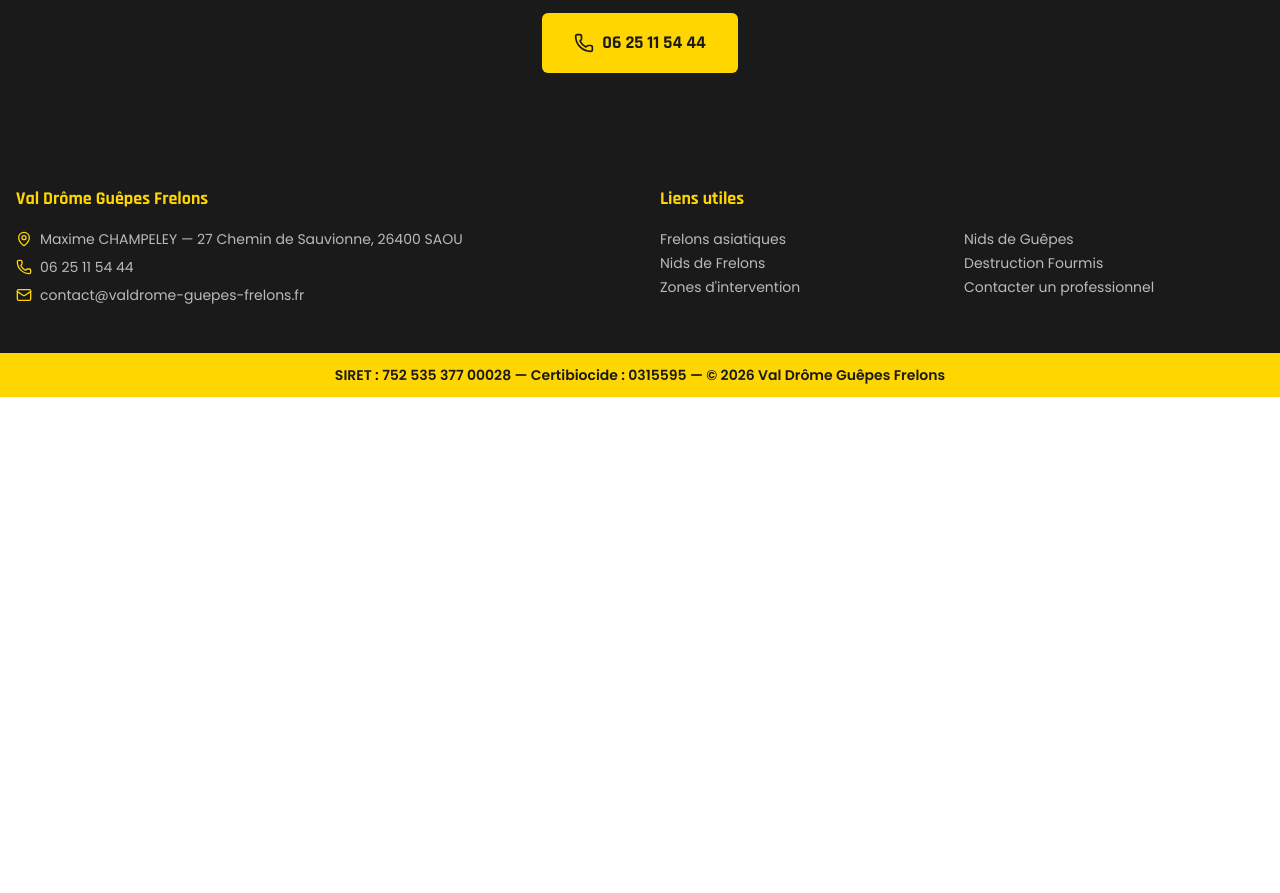
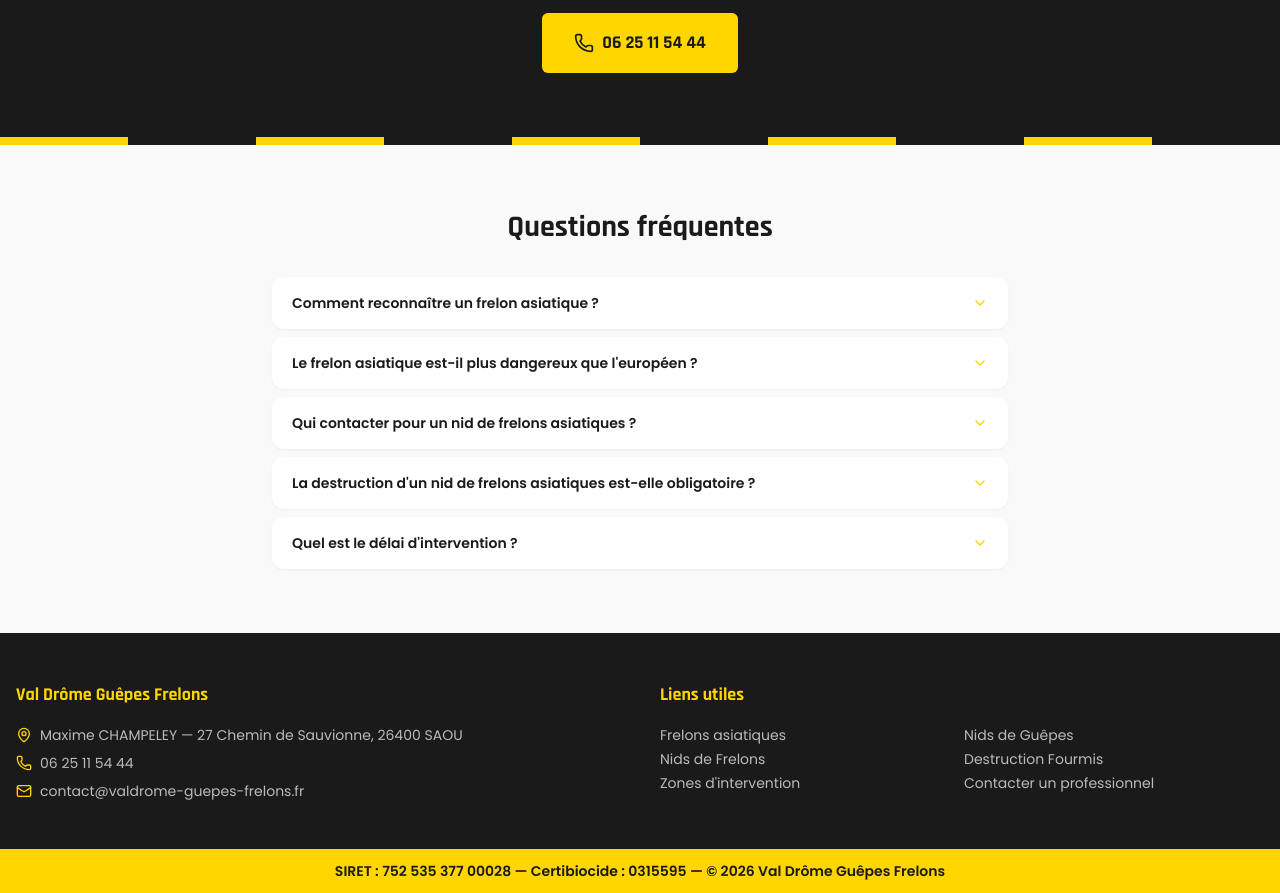
Before and after one commit to iamlucasolive/valdrome-guepes-frelons, a React (Vite) app: page /frelons in a window 1280 px wide. Shown: the part 1240-2133 px from the top of the page. Before the commit the page ends 1637 px from the top, so only its background shows below. Built offline with nearby package versions, Linux system fonts and the light colour scheme.

Commit message:
feat: add FAQ section with schema markup to FrelonsPage

```diff
--- a/src/pages/FrelonsPage.tsx
+++ b/src/pages/FrelonsPage.tsx
@@ -3,7 +3,31 @@ import { motion } from 'framer-motion'
 import { Phone as PhoneIcon } from 'lucide-react'
 import HeroSection from '../components/HeroSection'
 import WaspStripeDivider from '../components/WaspStripeDivider'
+import FaqSection, { FaqItem } from '../components/FaqSection'
 import { CONTACT } from '../data/content'
+
+const FAQ_FRELONS: FaqItem[] = [
+  {
+    question: "Comment reconnaître un frelon asiatique ?",
+    answer: "Le frelon asiatique (Vespa velutina) est plus petit que l'européen. Il a un abdomen majoritairement noir avec une bande orange sur le 4ème segment, et des pattes jaunes à l'extrémité.",
+  },
+  {
+    question: "Le frelon asiatique est-il plus dangereux que l'européen ?",
+    answer: "Pas davantage pour l'humain en termes de venin, mais il est une menace majeure pour les abeilles et la biodiversité. En revanche, il peut attaquer en masse si le nid est menacé.",
+  },
+  {
+    question: "Qui contacter pour un nid de frelons asiatiques ?",
+    answer: "Contactez un professionnel certifié Certibiocide comme Val Drôme Guêpes Frelons. Ne tentez jamais d'intervenir vous-même sur un nid de frelons.",
+  },
+  {
+    question: "La destruction d'un nid de frelons asiatiques est-elle obligatoire ?",
+    answer: "Elle n'est pas légalement obligatoire pour les particuliers, mais fortement recommandée pour protéger les populations d'abeilles et éviter tout accident.",
+  },
+  {
+    question: "Quel est le délai d'intervention ?",
+    answer: "Nous intervenons sous 24h maximum en saison (avril à octobre). Appelez-nous directement pour une prise en charge rapide.",
+  },
+]
 
 export default function FrelonsPage() {
   return (
@@ -95,6 +119,9 @@ export default function FrelonsPage() {
           </a>
         </div>
       </section>
+
+      <WaspStripeDivider />
+      <FaqSection items={FAQ_FRELONS} jsonLdId="faq-frelons" />
     </>
   )
 }
```
